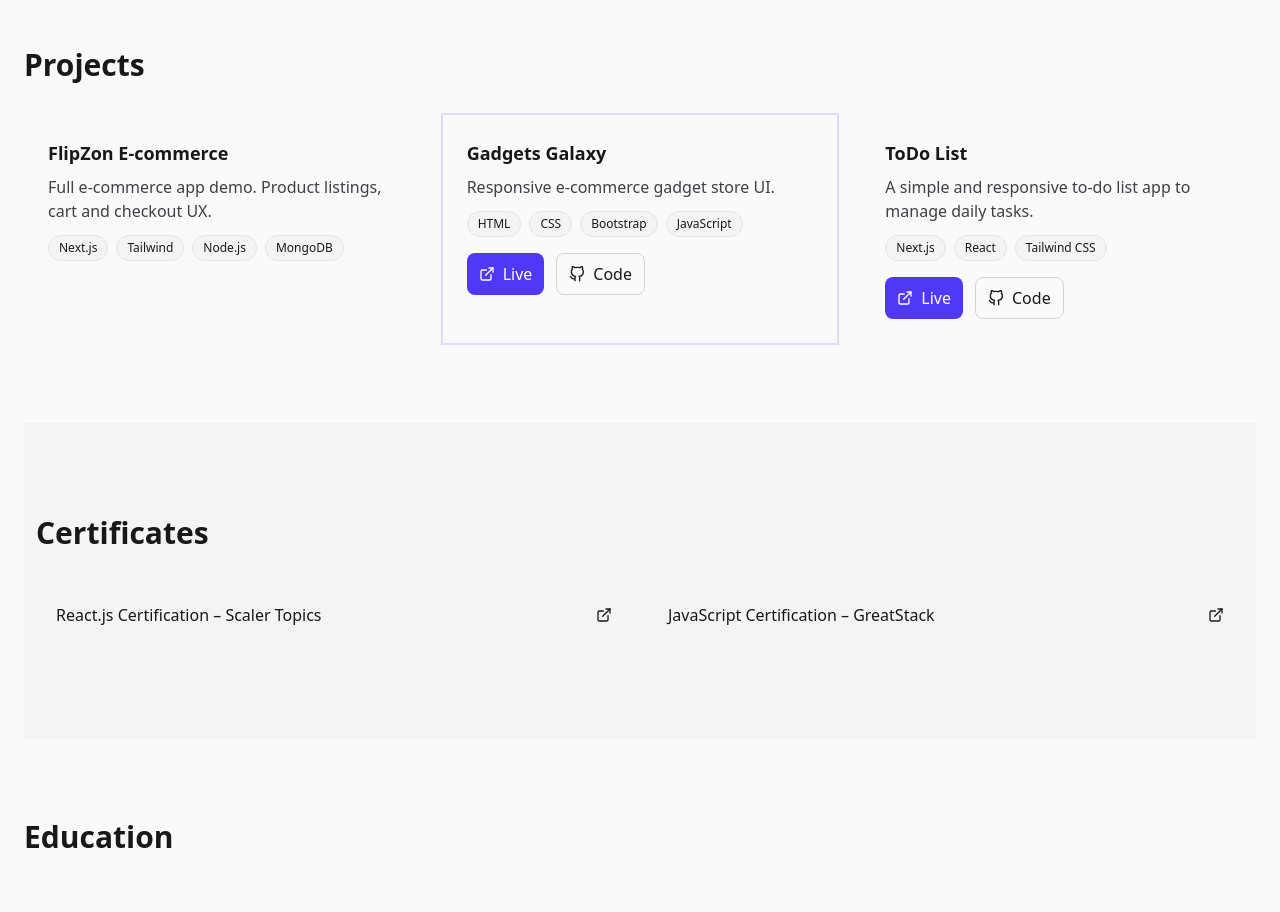
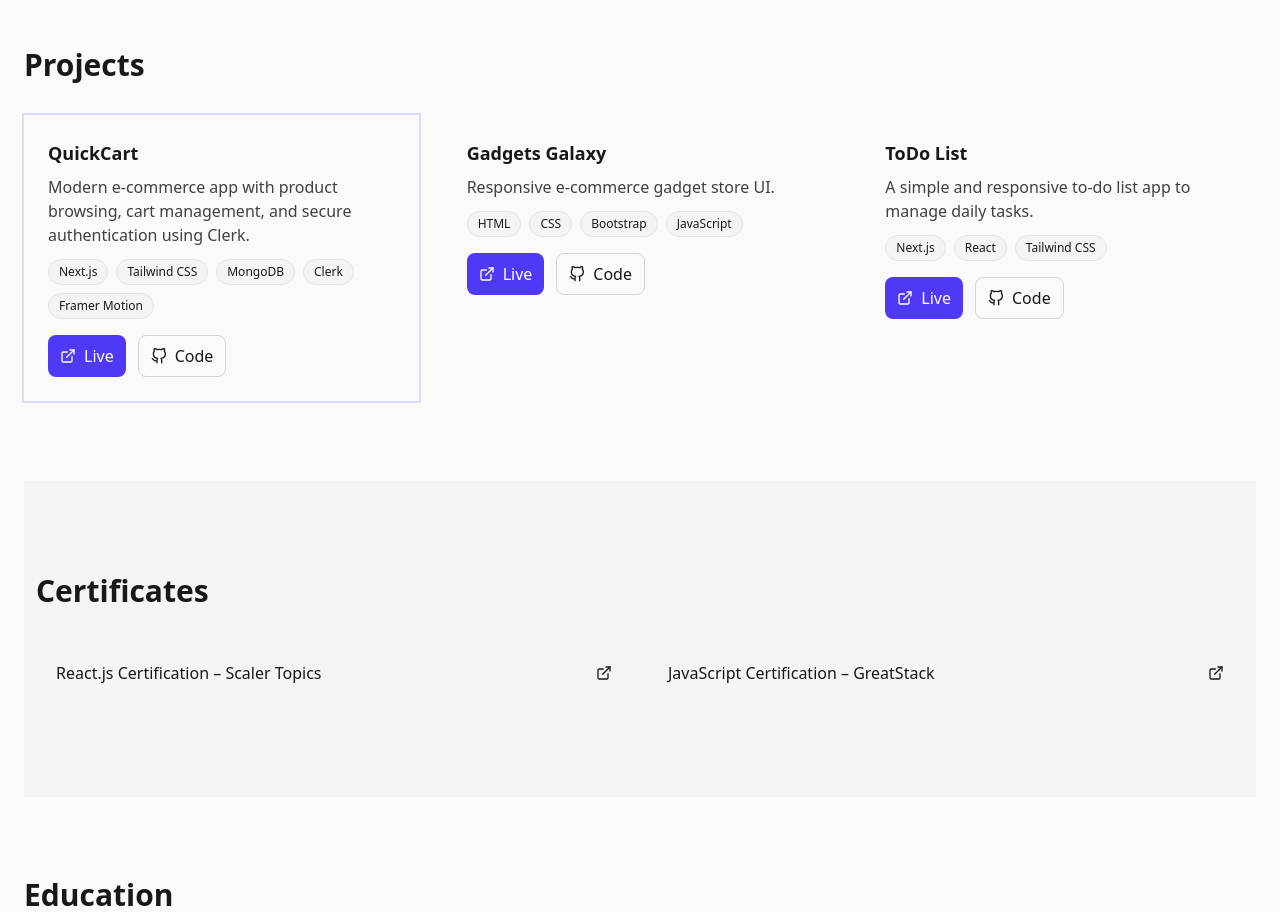
Before and after one commit to amritrai404/Amrit-Rai-Portfolio, a React (Vite) app: page / in a window 1280 px wide. Shown: the part 1740-2652 px from the top of the page. Built offline with nearby package versions, Linux system fonts and the light colour scheme.

Commit message:
fix : project page update

```diff
--- a/src/components/Projects.jsx
+++ b/src/components/Projects.jsx
@@ -4,11 +4,12 @@ import { FiExternalLink, FiGithub } from "react-icons/fi";
 
 const projects = [
   {
-    title: "FlipZon E-commerce",
-    desc: "Full e-commerce app demo. Product listings, cart and checkout UX.",
-    stack: ["Next.js", "Tailwind", "Node.js", "MongoDB"],
-    live: "",
-    repo: "",
+    title: "QuickCart",
+    desc: "Modern e-commerce app with product browsing, cart management, and secure authentication using Clerk.",
+    stack: ["Next.js", "Tailwind CSS", "MongoDB", "Clerk", "Framer Motion"],
+    live: "https://amrit-quick-cart.netlify.app",
+    repo: "https://github.com/amritrai404/Quick-Cart",
+    featured: true,
   },
   {
     title: "Gadgets Galaxy",
@@ -16,7 +17,6 @@ const projects = [
     stack: ["HTML", "CSS", "Bootstrap", "JavaScript"],
     live: "https://amrit-gadgets-galaxy.netlify.app",
     repo: "https://github.com/amritrai404/Gadgets-Galaxy",
-    featured: true,
   },
   {
     title: "ToDo List",
@@ -55,6 +55,7 @@ function ProjectCard({ p, i }) {
           <a
             href={p.live}
             target="_blank"
+            rel="noopener noreferrer"
             className="inline-flex items-center gap-2 px-3 py-2 rounded-lg bg-indigo-600 text-white hover:bg-indigo-700"
           >
             <FiExternalLink /> Live
@@ -64,6 +65,7 @@ function ProjectCard({ p, i }) {
           <a
             href={p.repo}
             target="_blank"
+            rel="noopener noreferrer"
             className="inline-flex items-center gap-2 px-3 py-2 rounded-lg border border-zinc-300 dark:border-zinc-700 hover:bg-zinc-100 dark:hover:bg-zinc-900"
           >
             <FiGithub /> Code
```
